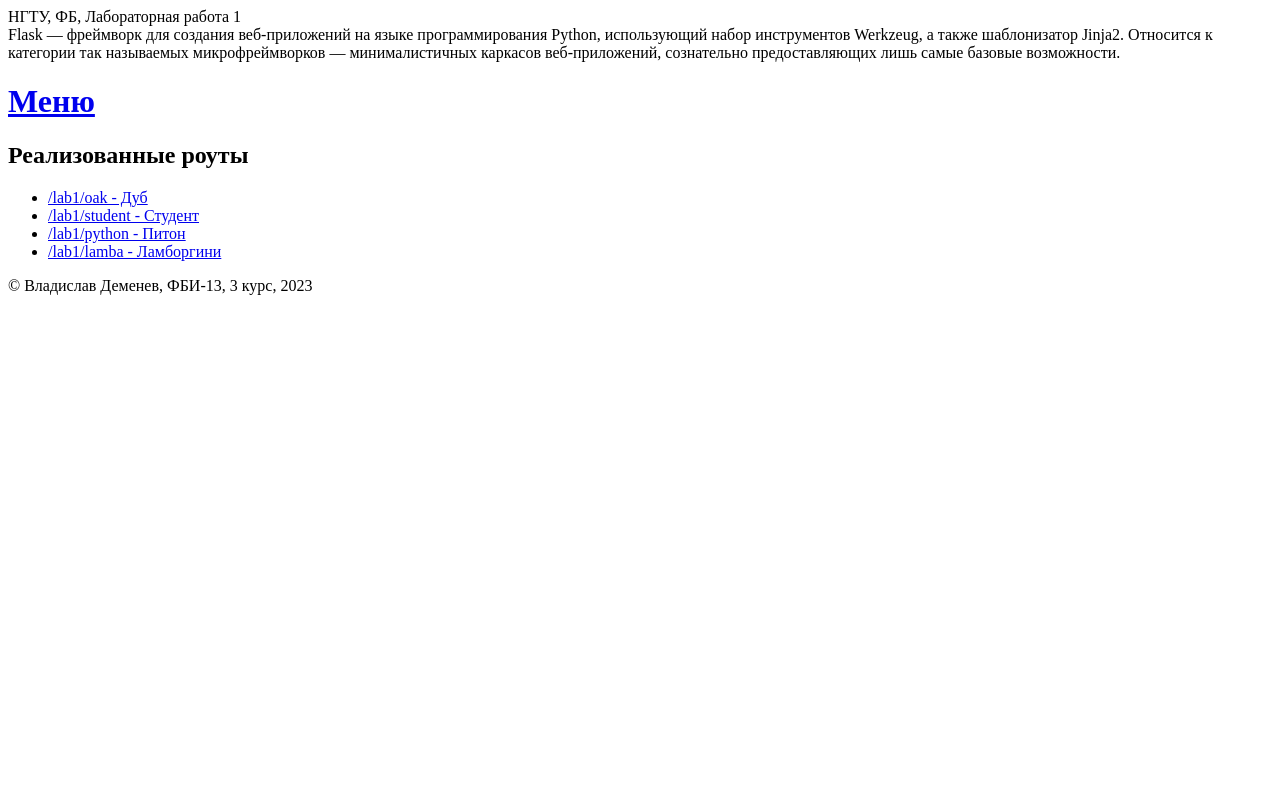
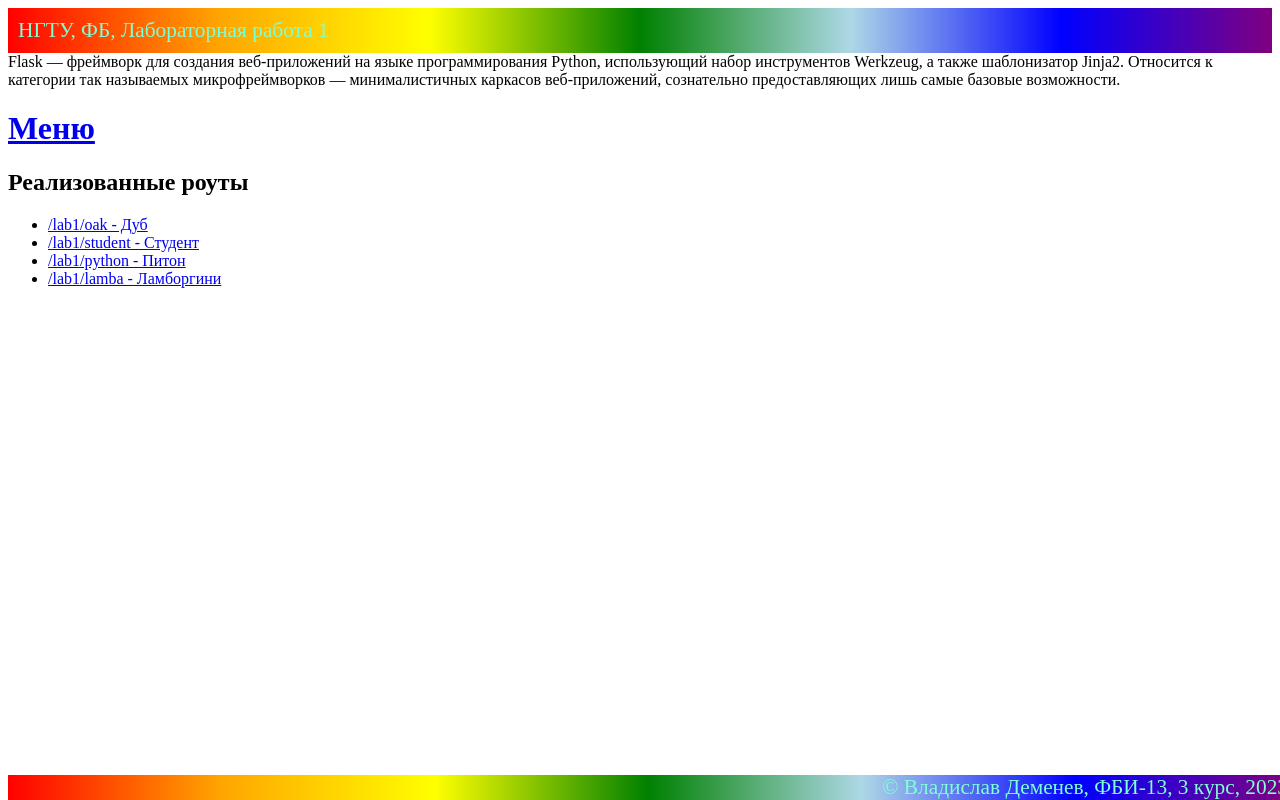
Before and after one commit to vladislav-demenev/webprogramming-labs-2, a Flask app: page /lab1 in a window 1280 px wide. Run offline with Flask 3, Linux system fonts and the light colour scheme.

Commit message:
Роуты4

```diff
--- a/app.py
+++ b/app.py
@@ -13,11 +13,12 @@ def start():
 
 @app.route('/lab1')
 def lab1():
-    return """
+    return '''
 <!doctype html>
 <html>
     <head>
         <title>Деменев Владислав Вячеславович, Лабораторная 1</title>
+        <link rel="stylesheet" href="''' + url_for('static', filename='lab1.css') + '''">
     </head>
     <body>
         <header>
@@ -46,15 +47,16 @@ def lab1():
         </footer>
     </body>
 </html>
-"""
+'''
 
 @app.route('/menu')
 def menu():
-    return """
+    return '''
 <!DOCTYPE html>
 <html>
     <head>
         <title>НГТУ, ФБ, Лабораторные работы</title>
+        <link rel="stylesheet" href="''' + url_for('static', filename='lab1.css') + '''">
     </head>
     <body>
         <header>
@@ -70,7 +72,7 @@ def menu():
         </footer>
     </body>
 </html>
-"""
+'''
 
 @app.route('/lab1/oak')
 def oak():
--- a/static/lab1.css
+++ b/static/lab1.css
@@ -2,3 +2,23 @@
     margin-top: 100px;
     margin-left: 100px;
 }
+
+header {
+    background: linear-gradient(to right,red,orange,yellow,green,lightblue,blue,purple);
+    color:aquamarine;
+    padding: 10px;
+    font-size: 16pt;
+    transition: 1s;
+}
+
+footer {
+    background: linear-gradient(to right,red,orange,yellow,green,lightblue,blue,purple);
+    color:aquamarine;
+    padding: auto;
+    font-size: 16pt;
+    transition: 1s;
+    text-align: right;
+    position: fixed;
+    bottom: 0;
+    width: 100%;
+}
```
